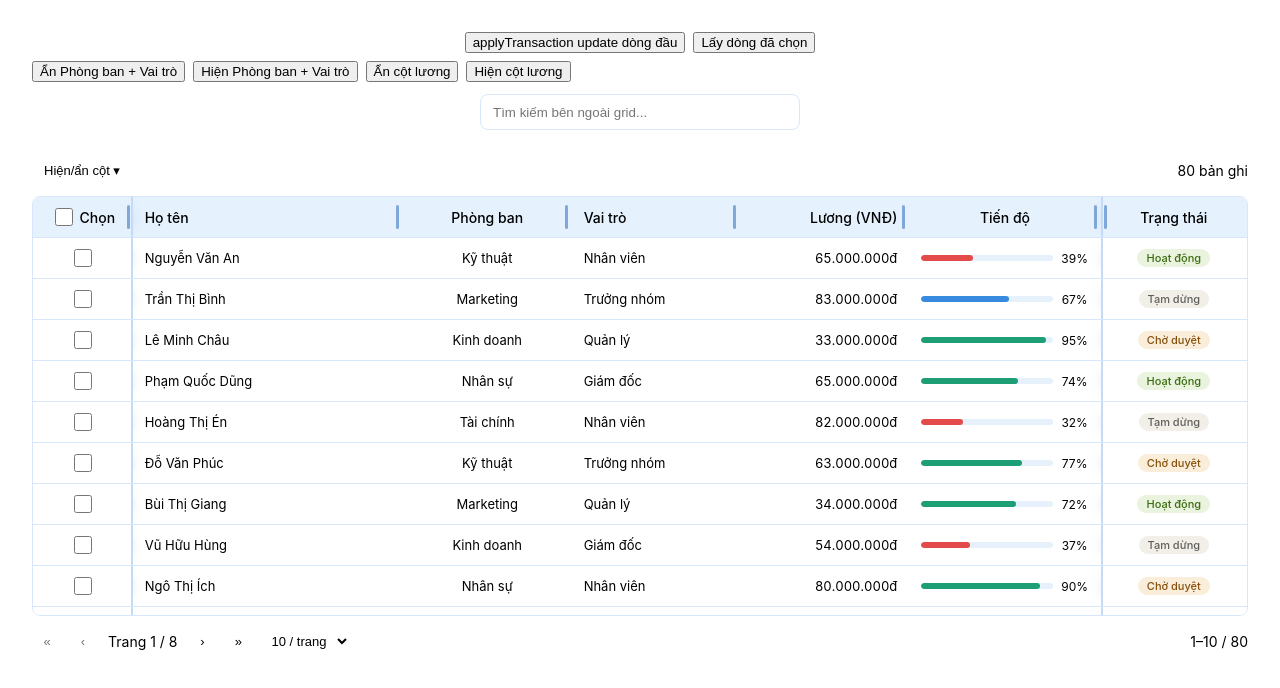
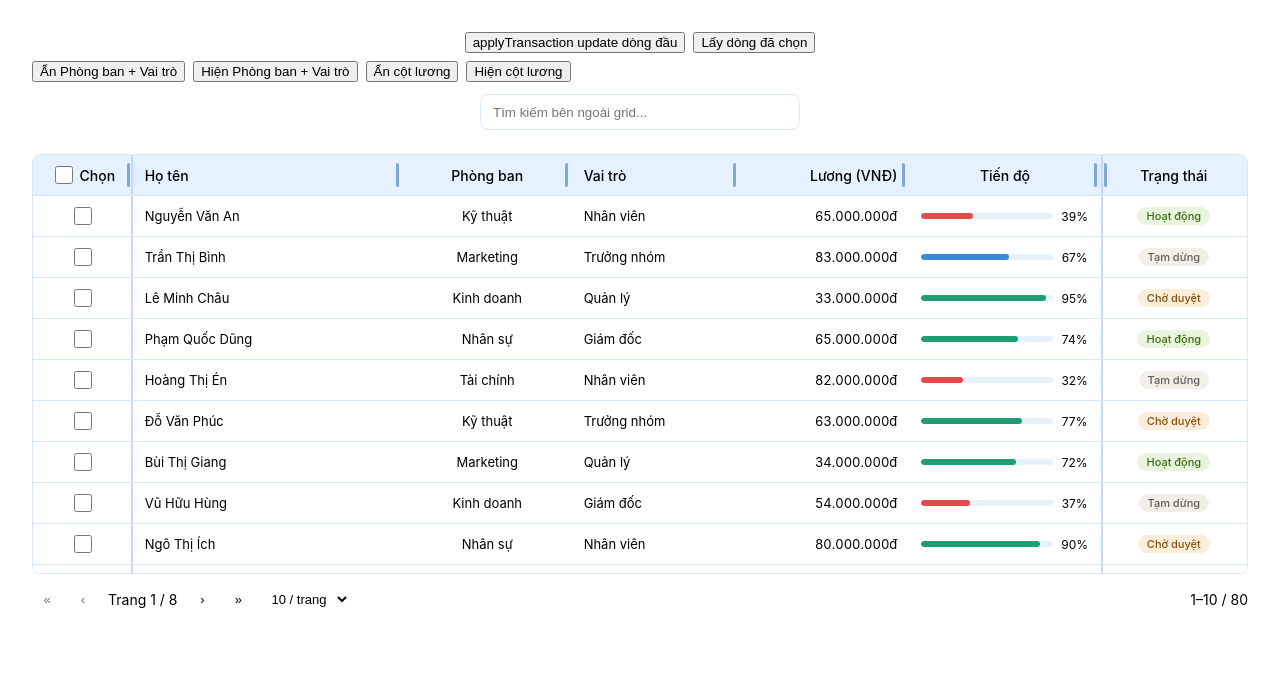
Before and after one commit to Fenell/data-grid-react, a React (Vite) app: page / in a window 1280 px wide. Shown: the top 688 px of the page. Built offline with nearby package versions, Linux system fonts and the light colour scheme; a web font is replaced by a local one.

Commit message:
loại bỏ toolbar

```diff
--- a/src/components/DataGrid.module.css
+++ b/src/components/DataGrid.module.css
@@ -38,16 +38,6 @@
   font-size: var(--grid-font-size);
 }
 
-.toolbar {
-  display: flex;
-  align-items: center;
-  gap: 8px;
-  flex-wrap: wrap;
-  margin-bottom: 10px;
-}
-
-.input,
-.button,
 .filterInput,
 .pageButton,
 .pageSelect {
@@ -58,57 +48,13 @@
   font-size: var(--grid-font-size);
 }
 
-.input {
-  flex: 1;
-  min-width: 180px;
-  height: 32px;
-  padding: 0 10px;
-  outline: none;
-}
-
-.button {
-  height: 32px;
-  padding: 0 12px;
-  cursor: pointer;
-  white-space: nowrap;
-}
-
-.colMenuWrap {
-  position: relative;
-}
-
-.colMenu {
-  position: absolute;
-  top: 36px;
-  right: 0;
-  z-index: 200;
-  min-width: 160px;
-  padding: 8px;
-  border: var(--grid-border-input);
-  border-radius: var(--grid-radius-md);
-  background: var(--grid-bg-base);
-}
-
-.colLabel {
-  display: flex;
-  align-items: center;
-  gap: 6px;
-  padding: 4px 6px;
-  border-radius: var(--grid-radius-sm);
-  cursor: pointer;
-  font-size: var(--grid-font-size);
-}
-
-.recordCount,
 .pageInfo,
 .pageIndicator,
-.pageEllipsis,
 .sortIcon {
   font-size: var(--grid-font-size-sm);
   color: var(--grid-text-secondary);
 }
 
-.recordCount,
 .pageInfo {
   margin-left: auto;
 }
--- a/src/components/DataGrid.tsx
+++ b/src/components/DataGrid.tsx
@@ -673,7 +673,6 @@ function useDataGridController<T extends GridRow>({
   getRowId,
   onDataSourceChange,
 }: DataGridProps<T>) {
-  const [colMenuOpen, setColMenuOpen] = useState(false);
   const [internalGlobalFilter, setInternalGlobalFilter] = useState("");
   const [internalColumnFilters, setInternalColumnFilters] =
     useState<ColumnFiltersState>([]);
@@ -902,15 +901,10 @@ function useDataGridController<T extends GridRow>({
   return {
     api,
     canPaginate,
-    colMenuOpen,
-    columnVisibility,
-    globalFilterState,
     paginationState,
     resolvedRowCount,
     rowSelection,
     rows,
-    setColMenuOpen,
-    setColumnVisibility,
     setPageIndex: (pageIndex: number) =>
       handlePaginationChange((current) => ({
         ...current,
@@ -935,15 +929,10 @@ function DataGridInner<T extends GridRow>(
   const {
     api,
     canPaginate,
-    colMenuOpen,
-    columnVisibility,
-    globalFilterState,
     paginationState,
     resolvedRowCount,
     rowSelection,
     rows,
-    setColMenuOpen,
-    setColumnVisibility,
     setPageIndex,
     setPageSize,
     sortingState,
@@ -961,55 +950,6 @@ function DataGridInner<T extends GridRow>(
 
   return (
     <div className={styles.wrap} style={{ width: props.width ?? "100%" }}>
-      <div className={styles.toolbar}>
-        {(props.enableGlobalFilter ?? true) && (
-          <input
-            className={styles.input}
-            placeholder="Tìm kiếm toàn bộ..."
-            value={globalFilterState}
-            onChange={(event) => table.setGlobalFilter(event.target.value)}
-          />
-        )}
-
-        {(props.enableColumnVisibility ?? true) && (
-          <div className={styles.colMenuWrap}>
-            <button
-              className={styles.button}
-              onClick={() => setColMenuOpen((current) => !current)}
-              type="button"
-            >
-              Hiện/ẩn cột ▾
-            </button>
-            {colMenuOpen && (
-              <div
-                className={styles.colMenu}
-                onMouseLeave={() => setColMenuOpen(false)}
-              >
-                {table.getAllLeafColumns().map((column) => (
-                  <label key={column.id} className={styles.colLabel}>
-                    <input
-                      type="checkbox"
-                      checked={columnVisibility[column.id] ?? true}
-                      disabled={!column.getCanHide()}
-                      onChange={(event) => {
-                        const checked = event.currentTarget.checked;
-                        setColumnVisibility((current) => ({
-                          ...current,
-                          [column.id]: checked,
-                        }));
-                      }}
-                    />
-                    {String(column.columnDef.header)}
-                  </label>
-                ))}
-              </div>
-            )}
-          </div>
-        )}
-
-        <span className={styles.recordCount}>{resolvedRowCount} bản ghi</span>
-      </div>
-
       <DataGridTable
         contentHeight={props.contentHeight}
         emptyMessage={props.emptyMessage ?? "Không có dữ liệu phù hợp"}
```
